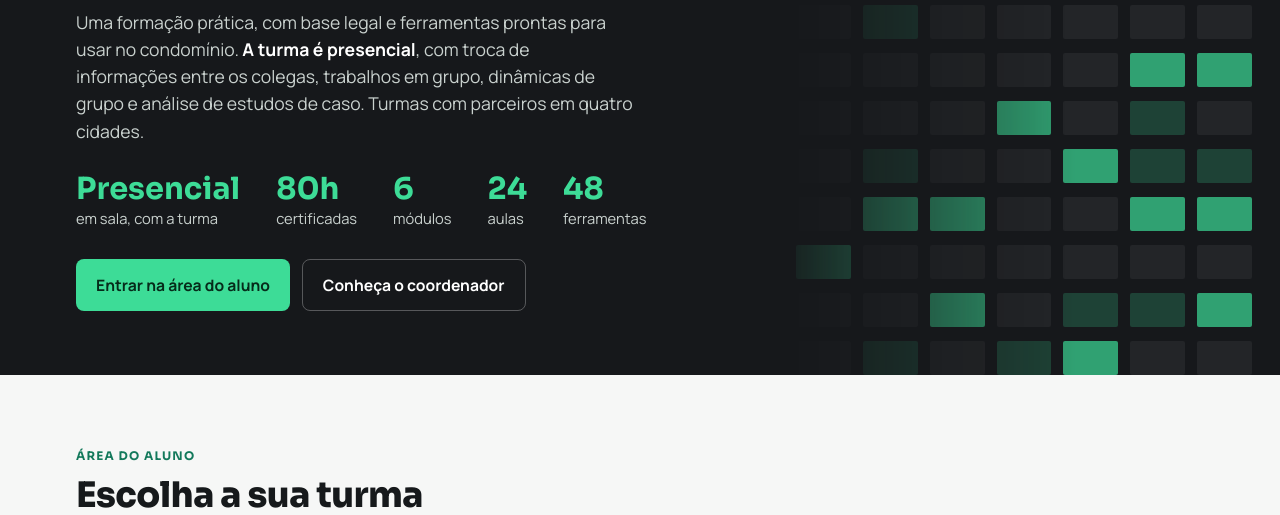
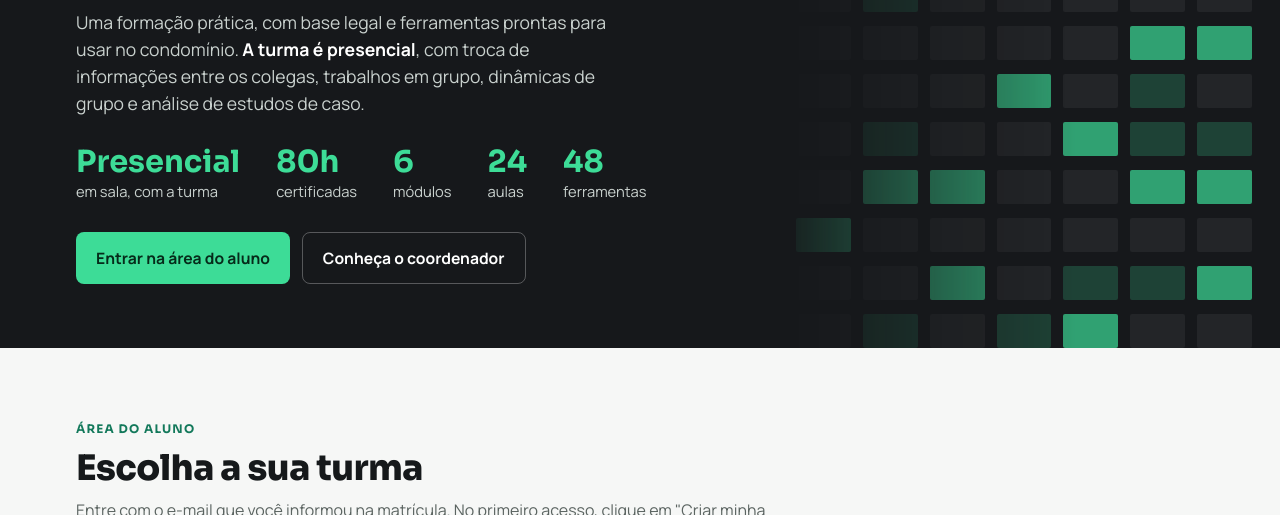
Before and after one commit to sindicopaulocesar/site, a plain HTML site: page index.html in a window 1280 px wide. Shown: the part 585-1100 px from the top of the page. Drawn offline with Linux system fonts and the light colour scheme.

Commit message:
Capa: remove 'Turmas com parceiros em quatro cidades'
Co-Authored-By: Claude Opus 5.5 <noreply@anthropic.com>
Claude-Session: https://claude.ai/code/session_01HDP1NnciotTiEz5jQv3yxU

```diff
--- a/index.html
+++ b/index.html
@@ -124,7 +124,7 @@ footer a{color:var(--green)}
   <div class="wrap"><div class="hero">
     <div class="selos-topo"><span class="presencial-badge">📍 Curso 100% presencial</span><span class="presencial-badge">🎓 Certificado de extensão universitária emitido por instituição credenciada pelo MEC</span></div>
     <h1>O síndico que reduz riscos e <span>sabe defender o valor</span> do seu trabalho.</h1>
-    <p class="lead">Uma formação prática, com base legal e ferramentas prontas para usar no condomínio. <b style="color:#fff">A turma é presencial</b>, com troca de informações entre os colegas, trabalhos em grupo, dinâmicas de grupo e análise de estudos de caso. Turmas com parceiros em quatro cidades.</p>
+    <p class="lead">Uma formação prática, com base legal e ferramentas prontas para usar no condomínio. <b style="color:#fff">A turma é presencial</b>, com troca de informações entre os colegas, trabalhos em grupo, dinâmicas de grupo e análise de estudos de caso.</p>
     <div class="facts">
       <div><b>Presencial</b><span>em sala, com a turma</span></div>
       <div><b>80h</b><span>certificadas</span></div>
```
